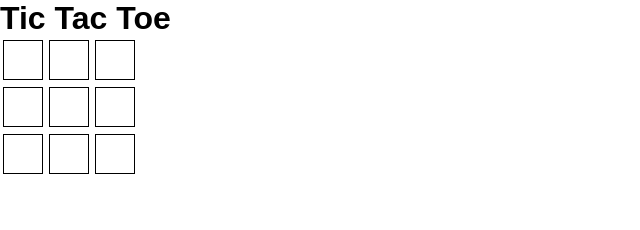
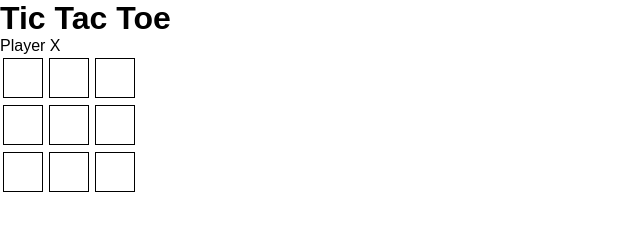
Before and after one commit to NirvaanBal/tic-tac-toe, a plain HTML site: page index.html in a window 1280 px wide. Shown: the whole page, without its empty margins (0-640 px from the left). Drawn offline with Linux system fonts and the light colour scheme; a web font is replaced by a local one.

Commit message:
Add HTML to reveal who will start the game

```diff
--- a/index.html
+++ b/index.html
@@ -15,6 +15,7 @@
       </div>
 
       <div class="content">
+        <div class="first"></div>
         <div class="board"></div>
         <div class="winner"></div>
       </div>
--- a/script.js
+++ b/script.js
@@ -96,6 +96,7 @@ const Game = (() => {
   };
 
   const action = () => {
+    document.querySelector('.first').textContent = `Player ${_player}`;
     document.querySelectorAll('.box').forEach((box, index) => {
       box.addEventListener('click', (e) => {
         if (!_winner) _winnerEl.textContent = '';
```
